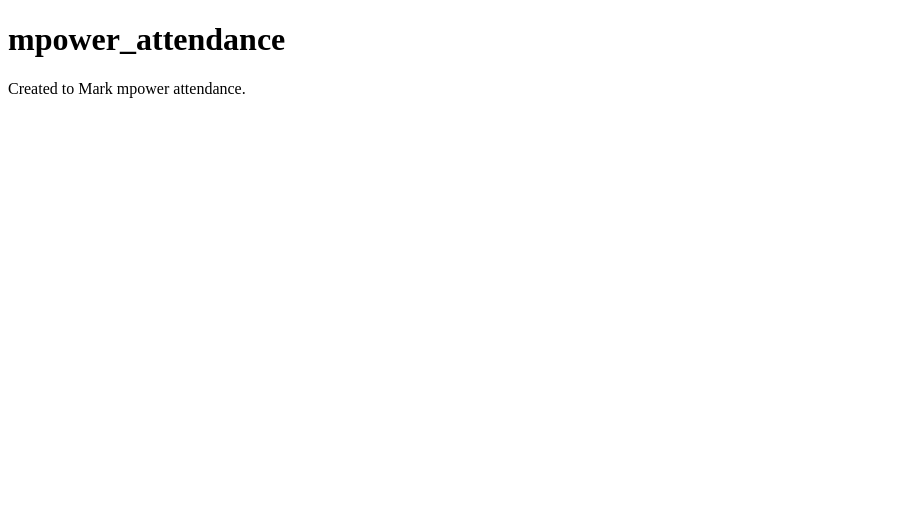
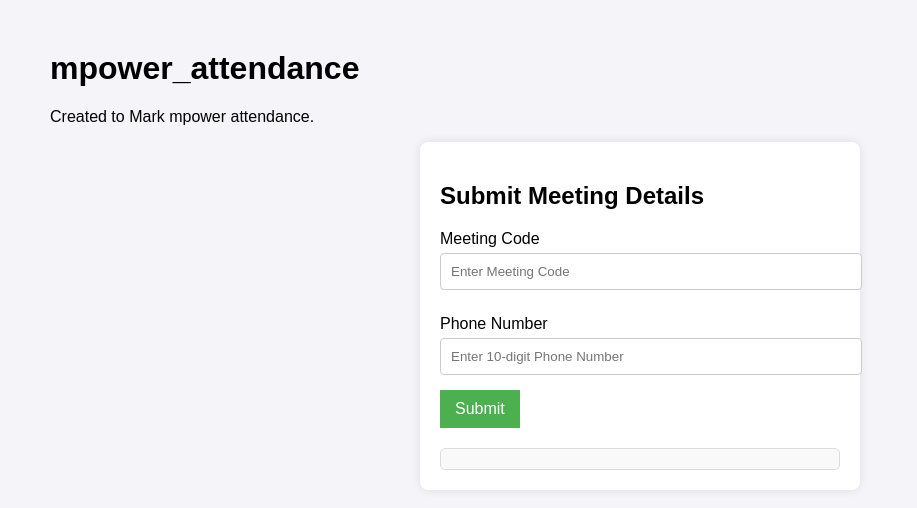
Before and after one commit to Biilal-sh/Mpower-Meet-Attendance, a plain HTML site: page index.html in a window 1280 px wide. Shown: the whole page, without its empty margins (0-917 px from the left). Drawn offline with Linux system fonts and the light colour scheme.

Commit message:
Update index.html

```diff
--- a/index.html
+++ b/index.html
@@ -10,3 +10,114 @@
     <p>Created to Mark mpower attendance.</p>
 </body>
 </html>
+<!DOCTYPE html>
+<html lang="en">
+<head>
+    <meta charset="UTF-8">
+    <meta name="viewport" content="width=device-width, initial-scale=1.0">
+    <title>Submit Meeting Details</title>
+    <style>
+        body {
+            font-family: Arial, sans-serif;
+            margin: 50px;
+            background-color: #f4f4f9;
+        }
+        form {
+            max-width: 400px;
+            margin: 0 auto;
+            padding: 20px;
+            background: #ffffff;
+            border-radius: 8px;
+            box-shadow: 0 0 10px rgba(0, 0, 0, 0.1);
+        }
+        label {
+            display: block;
+            margin: 10px 0 5px;
+        }
+        input {
+            width: 100%;
+            padding: 10px;
+            margin-bottom: 15px;
+            border: 1px solid #ccc;
+            border-radius: 4px;
+        }
+        button {
+            background-color: #4CAF50;
+            color: white;
+            border: none;
+            padding: 10px 15px;
+            cursor: pointer;
+            font-size: 16px;
+        }
+        button:hover {
+            background-color: #45a049;
+        }
+        .message {
+            margin-top: 20px;
+            font-size: 14px;
+            white-space: pre-wrap; /* Preserve line breaks */
+            background: #f9f9f9;
+            padding: 10px;
+            border-radius: 5px;
+            border: 1px solid #ddd;
+        }
+    </style>
+</head>
+<body>
+    <form id="meetingForm">
+        <h2>Submit Meeting Details</h2>
+        <label for="meetingCode">Meeting Code</label>
+        <input type="text" id="meetingCode" name="meetingCode" placeholder="Enter Meeting Code" required>
+
+        <label for="phoneNumber">Phone Number</label>
+        <input type="text" id="phoneNumber" name="phoneNumber" placeholder="Enter 10-digit Phone Number" required>
+
+        <button type="submit">Submit</button>
+        <div class="message" id="message"></div>
+    </form>
+
+    <script>
+        document.getElementById('meetingForm').addEventListener('submit', async function(event) {
+            event.preventDefault();
+
+            const meetingCodeInput = document.getElementById('meetingCode');
+            const phoneNumberInput = document.getElementById('phoneNumber');
+            const messageDiv = document.getElementById('message');
+
+            // Validate Meeting Code
+            let meetingCode = meetingCodeInput.value.trim().toUpperCase();
+            meetingCodeInput.value = meetingCode; // Update input with formatted value
+
+            // Validate Phone Number
+            let phoneNumber = phoneNumberInput.value.trim();
+            const phoneRegex = /^\d{10}$/;
+
+            if (!phoneRegex.test(phoneNumber)) {
+                messageDiv.textContent = 'Phone Number must be numeric and exactly 10 digits.';
+                messageDiv.style.color = 'red';
+                return;
+            }
+
+            // Construct API URL
+            const apiUrl = `https://mpowerpidilite.my.salesforce-sites.com/webhook/services/apexrest/webhook?from_number=${phoneNumber}&campaign_name=${meetingCode}`;
+
+            try {
+                // Make GET request
+                const response = await fetch(apiUrl);
+
+                // Extract raw response
+                const rawResponse = await response.text();
+
+                // Display raw response
+                messageDiv.textContent = `Raw API Response:\n${rawResponse}`;
+                messageDiv.style.color = 'black';
+                messageDiv.style.border = '1px solid #4CAF50';
+            } catch (error) {
+                // Display error
+                messageDiv.textContent = `Error: ${error.message}`;
+                messageDiv.style.color = 'red';
+            }
+        });
+    </script>
+</body>
+</html>
```
